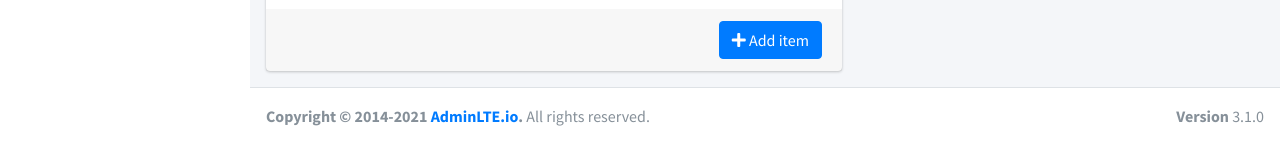
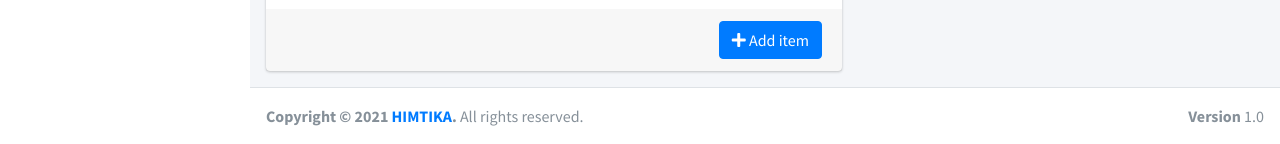
Before and after one commit to budistwn15/desa-tegalega, a PHP site: page /backend/index.php in a window 1280 px wide; the page is wider, and only the part inside the window is pictured. Shown: the part 1432-1576 px from the top of that part. Run offline with PHP 8.4, Linux system fonts and the light colour scheme; some libraries are stand-ins or nearby versions.

Commit message:
Update footer:

```diff
--- a/backend/index.php
+++ b/backend/index.php
@@ -46,7 +46,7 @@ ob_start();
 
         <!-- Preloader -->
         <div class="preloader flex-column justify-content-center align-items-center">
-            <img class="animation__shake" src="dist/img/AdminLTELogo.png" alt="AdminLTELogo" height="60" width="60">
+            <img class="animation__shake" src="../assets/img/logo/Himtika.png" alt="HIMTIKA" height="60" width="60">
         </div>
 
         <!-- Navbar -->
@@ -245,10 +245,10 @@ ob_start();
         </div>
         <!-- /.content-wrapper -->
         <footer class="main-footer">
-            <strong>Copyright &copy; 2014-2021 <a href="https://adminlte.io">AdminLTE.io</a>.</strong>
+            <strong>Copyright &copy; 2021 <a href="http://himtika.cs.unsika.ac.id/">HIMTIKA</a>.</strong>
             All rights reserved.
             <div class="float-right d-none d-sm-inline-block">
-                <b>Version</b> 3.1.0
+                <b>Version</b> 1.0
             </div>
         </footer>
 
```
Also changed, not shown: assets/img/logo/Himtika.png (added).
